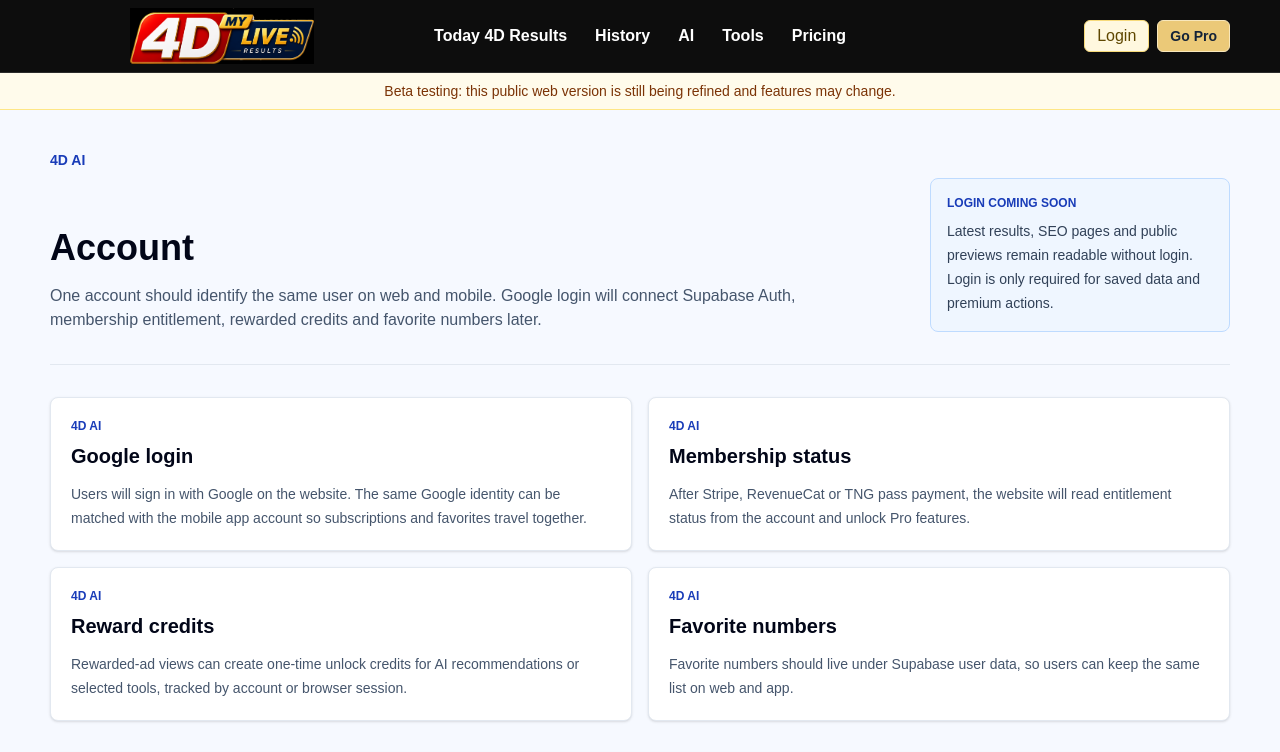
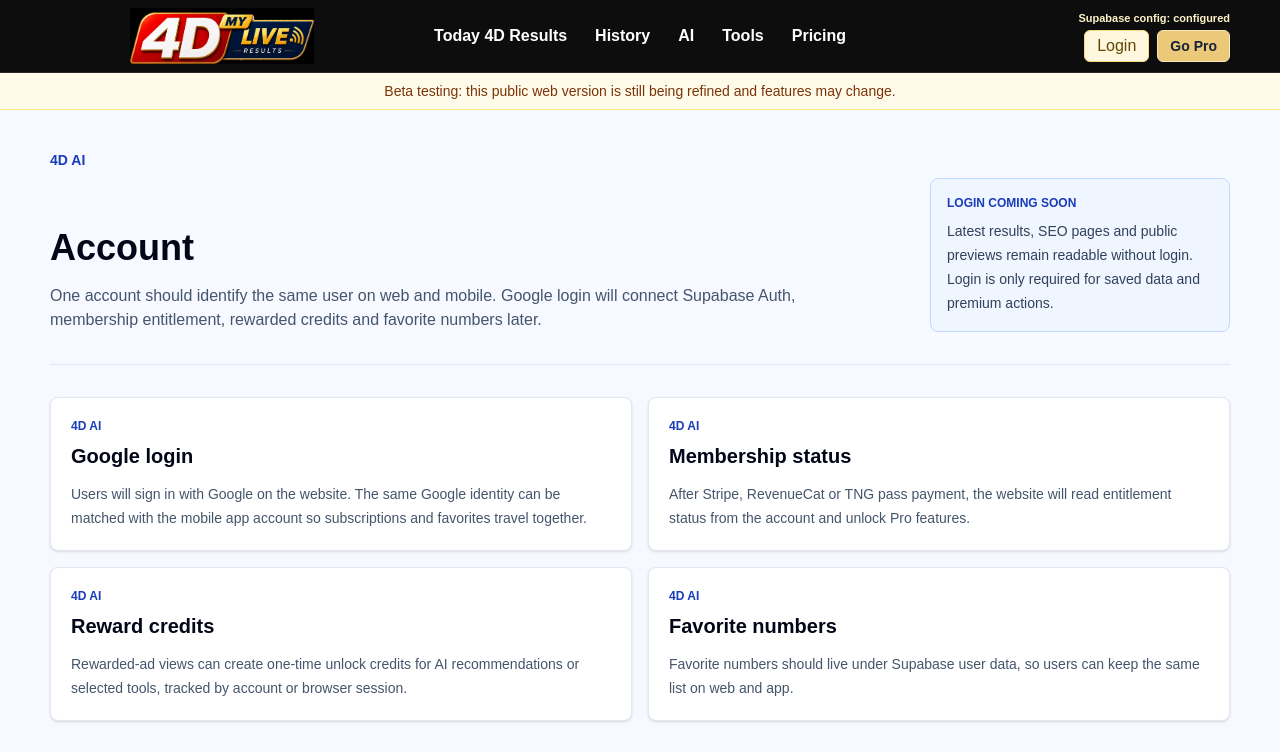
Before and after one commit to nine25silver-cyber/4d-ai-web, a Next.js app: page /en/account in a window 1280 px wide. Shown: the top 752 px of the page. Built offline with nearby package versions, Linux system fonts and the light colour scheme; no server answers.

Commit message:
Add temporary Supabase auth config status

```diff
--- a/src/components/HeaderAccountActions.tsx
+++ b/src/components/HeaderAccountActions.tsx
@@ -5,6 +5,7 @@ import {useEffect, useState} from 'react';
 import {useRouter} from 'next/navigation';
 import {Locale} from '@/i18n/routing';
 import {initMemberState, loginUser, logoutUser, readMemberState, subscribeMemberState, type MemberState} from '@/lib/member-state';
+import {getSupabaseConfigStatus} from '@/lib/supabase-browser';
 
 type Props = {
   locale: Locale;
@@ -22,6 +23,13 @@ export function HeaderAccountActions({locale, labels}: Props) {
   const [pending, setPending] = useState(false);
   const [error, setError] = useState<string | null>(null);
   const router = useRouter();
+  const supabaseConfig = getSupabaseConfigStatus();
+  const configStatusText = supabaseConfig.configured
+    ? 'Supabase config: configured'
+    : `Supabase config: ${[
+        !supabaseConfig.hasUrl ? 'missing url' : null,
+        !supabaseConfig.hasAnonKey ? 'missing anon key' : null
+      ].filter(Boolean).join(' / ')}`;
 
   useEffect(() => {
     initMemberState();
@@ -71,6 +79,7 @@ export function HeaderAccountActions({locale, labels}: Props) {
 
   return (
     <div className="flex flex-col items-end gap-1">
+      <p className="max-w-[240px] text-right text-[11px] font-bold text-amber-100">{configStatusText}</p>
       {error ? <p className="max-w-[240px] text-right text-xs font-bold text-amber-200">{error}</p> : null}
       <div className="flex items-center gap-2">
       <button
--- a/src/components/MembershipFlowClient.tsx
+++ b/src/components/MembershipFlowClient.tsx
@@ -4,7 +4,7 @@ import {useEffect, useMemo, useState} from 'react';
 import {useLocale} from 'next-intl';
 import {usePathname, useRouter} from 'next/navigation';
 import {initMemberState, loginUser, logoutUser, readMemberState, setPlan, subscribeMemberState, type MemberState} from '@/lib/member-state';
-import {hasSupabaseConfig} from '@/lib/supabase-browser';
+import {getSupabaseConfigStatus, hasSupabaseConfig} from '@/lib/supabase-browser';
 
 type Props = {
   labels: {
@@ -32,6 +32,13 @@ export function MembershipFlowClient({labels}: Props) {
   const pathname = usePathname();
   const router = useRouter();
   const isSupabaseMode = hasSupabaseConfig();
+  const supabaseConfig = getSupabaseConfigStatus();
+  const configStatusText = supabaseConfig.configured
+    ? 'Supabase config: configured'
+    : `Supabase config: ${[
+        !supabaseConfig.hasUrl ? 'missing url' : null,
+        !supabaseConfig.hasAnonKey ? 'missing anon key' : null
+      ].filter(Boolean).join(' / ')}`;
 
   useEffect(() => {
     initMemberState();
@@ -90,6 +97,9 @@ export function MembershipFlowClient({labels}: Props) {
       <p className="mt-4 rounded-md border border-blue-300 bg-white px-3 py-2 text-sm font-bold text-slate-800">
         {labels.statusLabel}: {statusText}
       </p>
+      <p className="mt-3 rounded-md border border-slate-300 bg-white px-3 py-2 text-sm font-bold text-slate-800">
+        {configStatusText}
+      </p>
       {syncWarningText ? (
         <p className="mt-3 rounded-md border border-amber-300 bg-amber-50 px-3 py-2 text-sm font-semibold text-amber-900">
           {syncWarningText}
--- a/src/lib/supabase-browser.ts
+++ b/src/lib/supabase-browser.ts
@@ -4,8 +4,24 @@ import {createClient, type SupabaseClient} from '@supabase/supabase-js';
 
 let client: SupabaseClient | null = null;
 
+export type SupabaseConfigStatus = {
+  hasUrl: boolean;
+  hasAnonKey: boolean;
+  configured: boolean;
+};
+
+export function getSupabaseConfigStatus(): SupabaseConfigStatus {
+  const hasUrl = Boolean(process.env.NEXT_PUBLIC_SUPABASE_URL);
+  const hasAnonKey = Boolean(process.env.NEXT_PUBLIC_SUPABASE_ANON_KEY);
+  return {
+    hasUrl,
+    hasAnonKey,
+    configured: hasUrl && hasAnonKey
+  };
+}
+
 export function hasSupabaseConfig() {
-  return Boolean(process.env.NEXT_PUBLIC_SUPABASE_URL && process.env.NEXT_PUBLIC_SUPABASE_ANON_KEY);
+  return getSupabaseConfigStatus().configured;
 }
 
 export function getSupabaseBrowserClient(): SupabaseClient | null {
```
